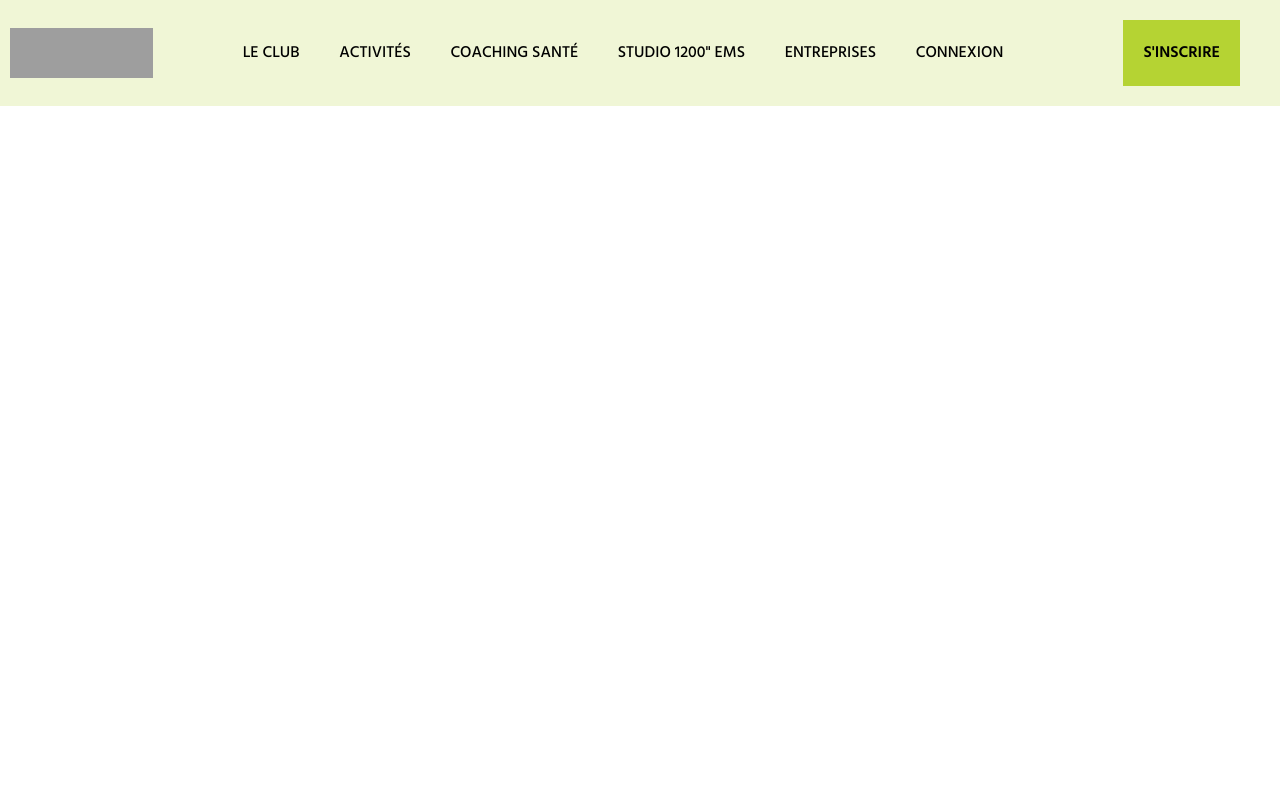
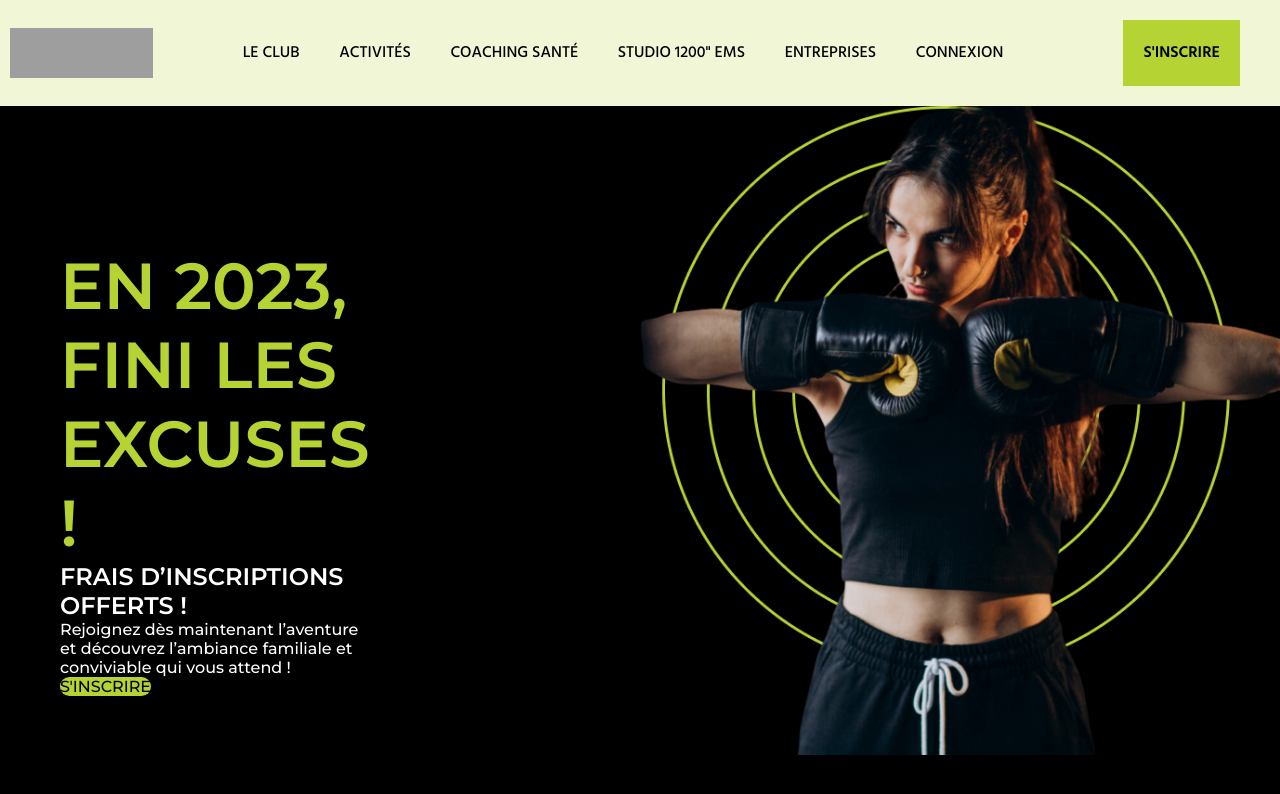
Before and after one commit to aissetousacko/oxyty, a React (Vite) app: page / in a window 1280 px wide. Shown: the top 794 px of the page. Built offline with nearby package versions, Linux system fonts and the light colour scheme; grey boxes are pictures that could not be loaded.

Commit message:
Adding elements of the banner

```diff
--- a/src/App.jsx
+++ b/src/App.jsx
@@ -1,11 +1,27 @@
+import Button from './components/Button'
 import Navbar from './components/Navbar'
+import imgWoman from './assets/oxyty_woman.png'
 
 function App() {
-
   return (
     <div>
       <Navbar />
+      <div className="banner">
+        <div className="banner__left">
+          <h1>EN 2023, FINI LES EXCUSES !</h1>
+          <h2>FRAIS D’INSCRIPTIONS OFFERTS !</h2>
+          <p>
+            Rejoignez dès maintenant l’aventure et découvrez l’ambiance
+            familiale et conviviable qui vous attend !
+          </p>
+          {/* component button */}
+          <Button text="S'INSCRIRE" />
+        </div>
 
+        <div className="banner__right">
+          <img src={imgWoman} alt="Image woman fighter" />
+        </div>
+      </div>
     </div>
   )
 }
--- /dev/null
+++ b/src/components/Button.jsx
@@ -0,0 +1,7 @@
+import React from 'react'
+
+const Button = ({ text }) => {
+  return <div className="button">{text}</div>
+}
+
+export default Button
--- /dev/null
+++ b/src/styles/components/_navbar.scss
@@ -0,0 +1,42 @@
+.navbar {
+  background-color: $color2;
+  display: flex;
+  align-items: center;
+  justify-content: center;
+  font-family: $font-title;
+
+  img {
+    margin: 10px;
+
+    width: 180px;
+    height: 50px;
+  }
+
+  &__list {
+    width: 75%;
+    margin: 0 80px;
+    display: flex;
+    justify-content: space-between;
+    align-items: center;
+  }
+
+  &__items:hover {
+    // outline: 2px solid $color1;
+    background-color: $color1;
+    outline: solid $color1 1em;
+  }
+
+  &__subscribe {
+    background-color: $color1;
+    font-weight: 600;
+    display: flex;
+    align-items: center;
+    margin: 20px 40px;
+    padding: 20px;
+
+    &:hover {
+      background-color: $color2;
+      outline: solid $color1 3px;
+    }
+  }
+}
--- a/src/styles/index.scss
+++ b/src/styles/index.scss
@@ -1,51 +1,37 @@
+@import './settings.scss';
+@import './components/navbar';
+
 /**
-* TODO : import the components sass files
+* Style of others elemnts in the homepage
 */
-@import './settings.scss';
 
-/*
-* style of the page
-**/
+.banner {
+  background-color: black;
+  display: flex;
 
-.navbar {
-  background-color: $color2;
-  display: flex;
-  align-items: center;
-  justify-content: center;
-  font-family: $font-title;
+  &__left {
+    color: white;
+    display: flex;
+    flex-direction: column;
+    align-items: flex-start;
+    margin: 140px 60px;
 
-  img {
-    margin: 10px;
-
-    width: 180px;
-    height: 50px;
+    h1 {
+      color: $color1;
+      font-family: $font-body;
+      font-size: 65px;
+    }
   }
 
-  &__list {
-    width: 75%;
-    margin: 0 80px;
-    display: flex;
-    justify-content: space-between;
-    align-items: center;
-  }
-
-  &__items:hover {
-    // outline: 2px solid $color1;
-    background-color: $color1;
-    outline: solid $color1 1em;
-  }
-
-  &__subscribe {
-    background-color: $color1;
-    font-weight: 600;
-    display: flex;
-    align-items: center;
-    margin: 20px 40px;
-    padding: 20px;
-
-    &:hover {
-      background-color: $color2;
-      outline: solid $color1 3px;
+  &__right {
+    img {
+      width: 850px;
     }
   }
 }
+
+.button {
+  background-color: $color1;
+  color: black;
+  border-radius: 50px;
+}
```
